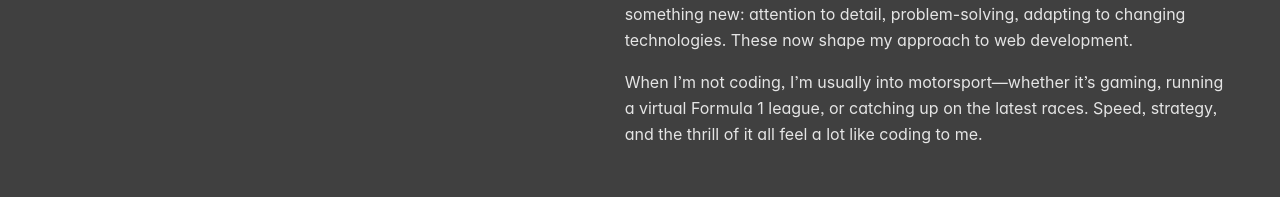
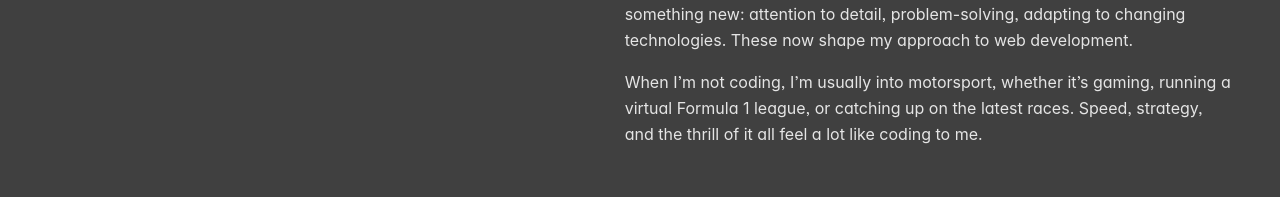
Before and after one commit to RAFBarbosa/portfolio-v2, a React (Vite) app: page / in a window 1280 px wide. Shown: the part 399-596 px from the top of the page. Built offline with nearby package versions, Linux system fonts and the light colour scheme; a web font is replaced by a local one.

Commit message:
Update About.tsx

```diff
--- a/src/src/About.tsx
+++ b/src/src/About.tsx
@@ -27,7 +27,7 @@ export function About() {
 					now shape my approach to web development.
 				</p>
 				<p>
-					When I’m not coding, I’m usually into motorsport—whether
+					When I’m not coding, I’m usually into motorsport, whether
 					it’s gaming, running a virtual Formula 1 league, or catching
 					up on the latest races. Speed, strategy, and the thrill of
 					it all feel a lot like coding to me.
```
